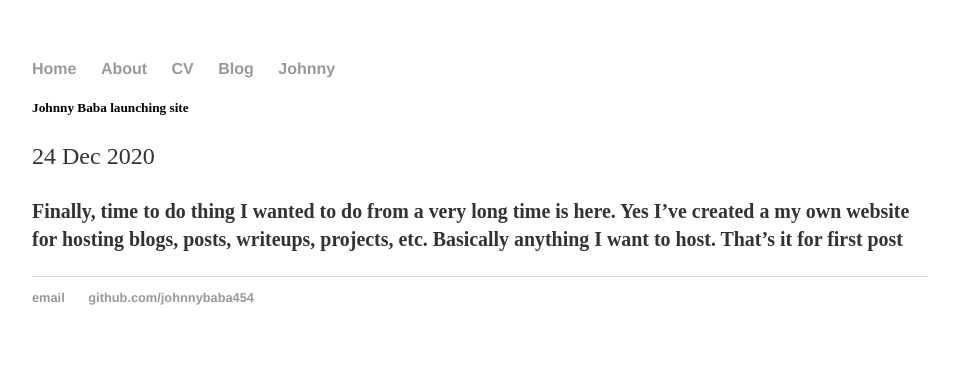
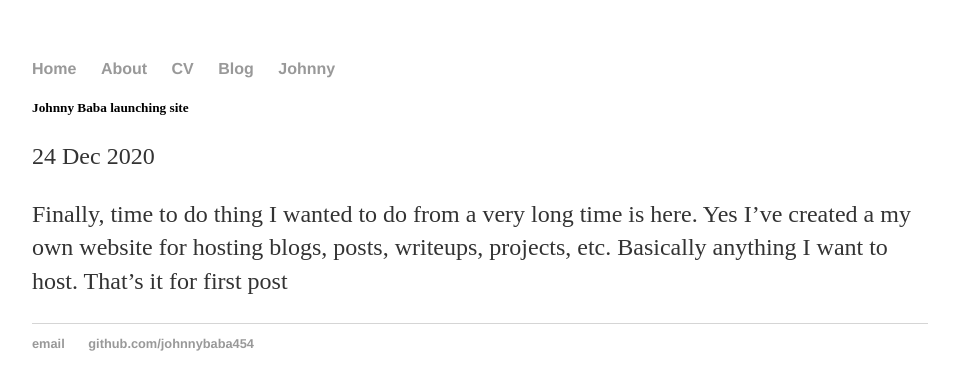
Before and after one commit to johnnybaba454/johnnybaba454.github.io, a Jekyll site: the page built from _posts/2020-12-24-johnny-baba-site-launched.md, in a window 1280 px wide. Shown: the top 390 px of the page, without its empty margins (160-1119 px from the left). Built offline with Jekyll 4.4.1, drawn with Linux system fonts in a browser that asks for light colours; Markdown is read by kramdown in place of the engine named in the settings.

Commit message:
Update post.html

```diff
--- a/_layouts/post.html
+++ b/_layouts/post.html
@@ -1,11 +1,9 @@
 ---
 layout: default
 ---
-<b><h5>{{ page.title }}</h5></b>
+<h5>{{ page.title }}</h5>
 <p class="meta">{{ page.date | date_to_string }}</p>
 
-<h5>
-  <div class="post">
-    {{ content }}
-  </div>
-</h5>
+<div class="post">
+  {{ content }}
+</div>
```
